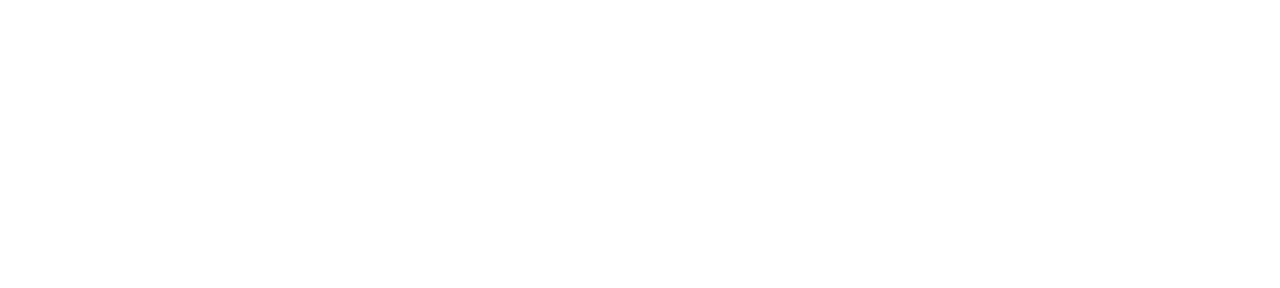
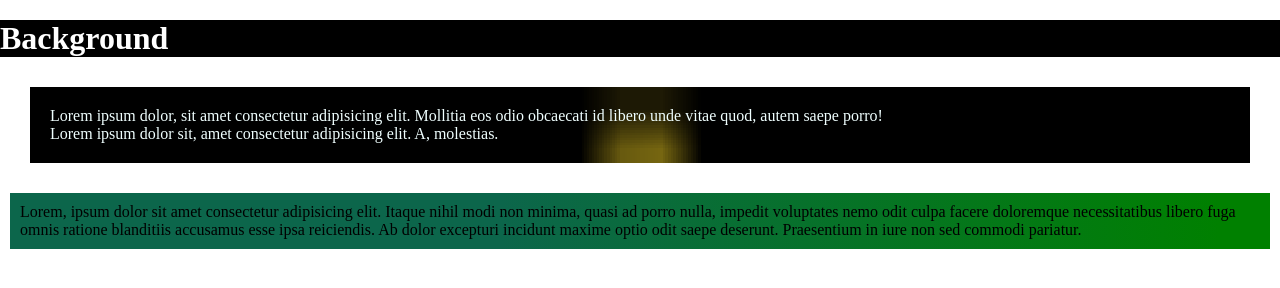
Before and after one commit to TamNguyen2102/Exercise-for-CSS, a plain HTML site: page Basic_CSS_Background/index.html in a window 1280 px wide. Drawn offline with Linux system fonts and the light colour scheme.

Commit message:
Complete learning Background

```diff
--- a/Basic_CSS_Background/index.html
+++ b/Basic_CSS_Background/index.html
@@ -4,7 +4,30 @@
     <meta charset="UTF-8" />
     <meta http-equiv="X-UA-Compatible" content="IE=edge" />
     <meta name="viewport" content="width=device-width, initial-scale=1.0" />
-    <title>Document</title>
+    <link rel="stylesheet" href="styles/background.css" />
+    <title>Background and Borders</title>
   </head>
-  <body></body>
+  <body>
+    <h1>Background</h1>
+    <div class="container">
+      <p>
+        Lorem ipsum dolor, sit amet consectetur adipisicing elit. Mollitia eos
+        odio obcaecati id libero unde vitae quod, autem saepe porro!
+      </p>
+      <p>
+        Lorem ipsum dolor sit, amet consectetur adipisicing elit. A, molestias.
+      </p>
+    </div>
+
+    <div class="container-2">
+      <p>
+        Lorem, ipsum dolor sit amet consectetur adipisicing elit. Itaque nihil
+        modi non minima, quasi ad porro nulla, impedit voluptates nemo odit
+        culpa facere doloremque necessitatibus libero fuga omnis ratione
+        blanditiis accusamus esse ipsa reiciendis. Ab dolor excepturi incidunt
+        maxime optio odit saepe deserunt. Praesentium in iure non sed commodi
+        pariatur.
+      </p>
+    </div>
+  </body>
 </html>
--- a/Basic_CSS_Background/styles/background.css
+++ b/Basic_CSS_Background/styles/background.css
@@ -0,0 +1,32 @@
+* {
+  padding: 0;
+  margin: 0;
+
+  font-family: "Times New Roman", Times, serif;
+}
+
+h1 {
+  padding: 0;
+  margin: 20px 0;
+
+  background-color: black;
+  color: white;
+}
+
+.container {
+  padding: 20px;
+  margin: 30px;
+
+  background-image: url("../images/star.png");
+  background-repeat: no-repeat;
+  background-position: 50% 0;
+  background-size: cover;
+  color: azure;
+}
+
+.container-2 {
+  margin: 20px 10px 0 10px;
+  padding: 10px;
+
+  background-image: linear-gradient(90deg, rgb(12, 102, 75) 39%, green 96%);
+}
```
Also changed, not shown: Basic_CSS_Background/images/star.png (added).
